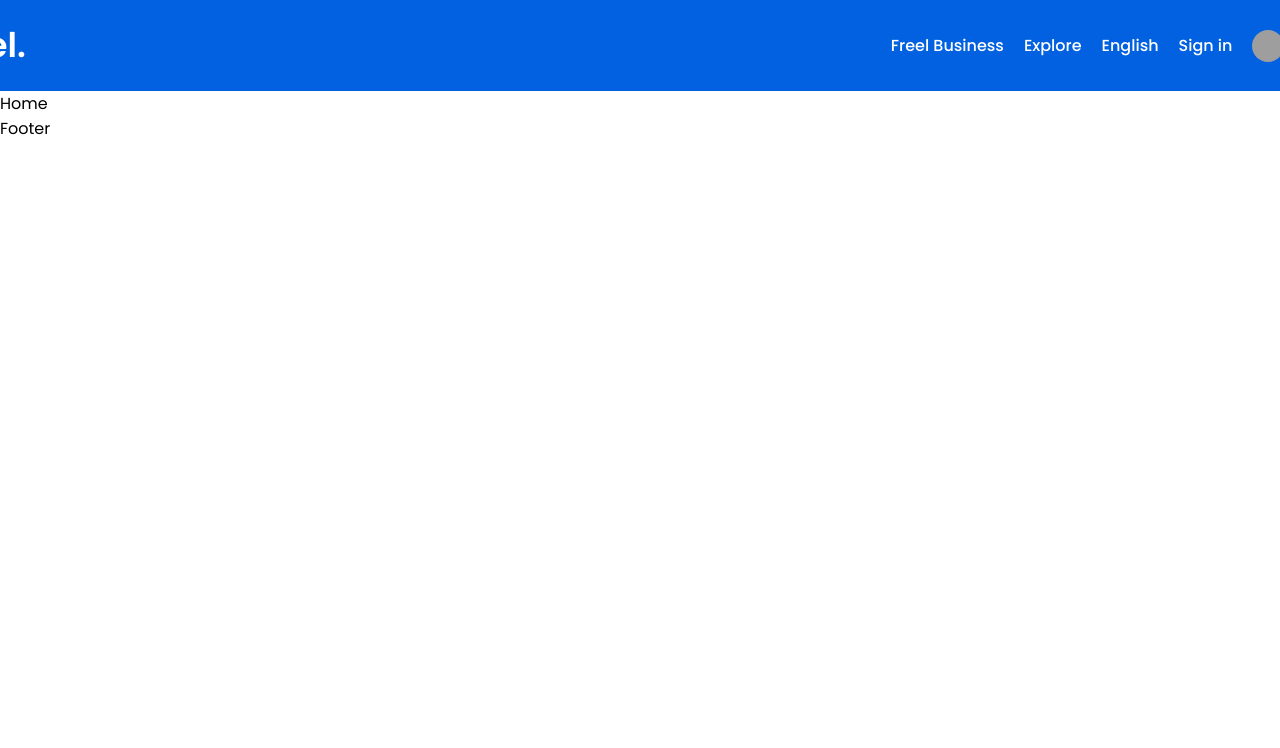
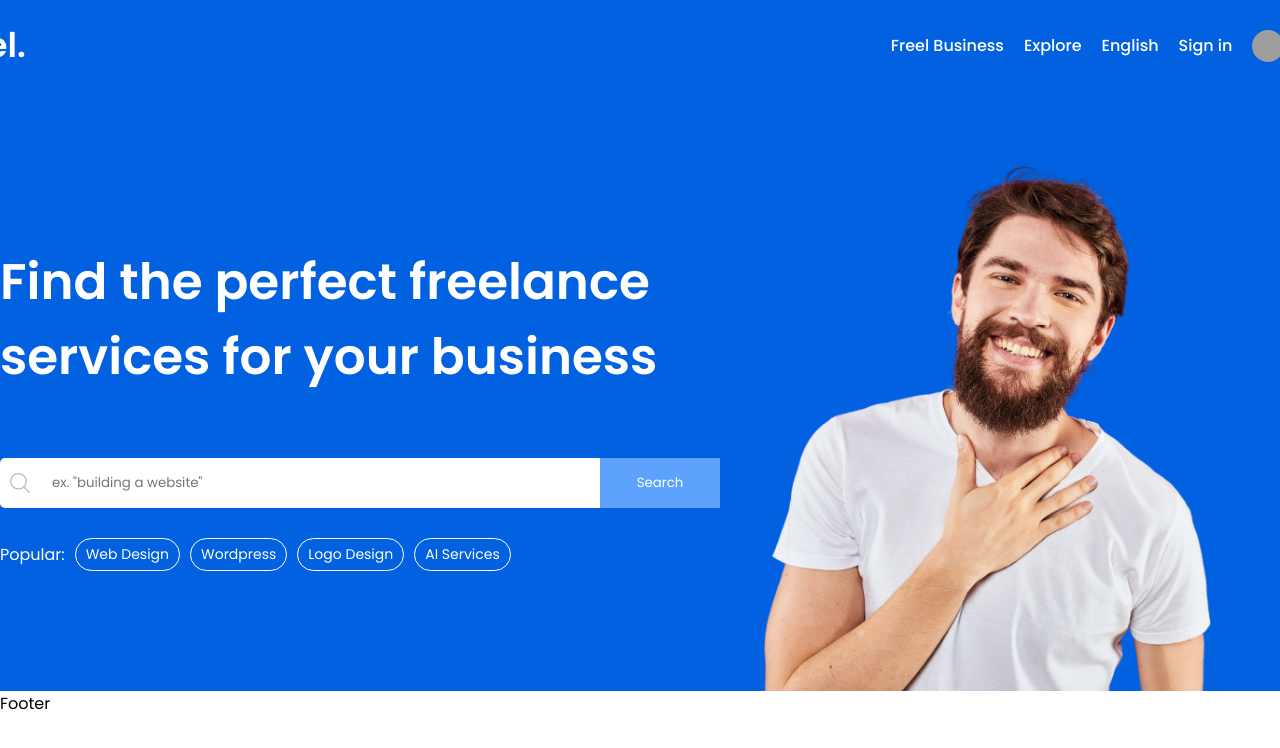
Before and after one commit to peppemig/freel-mern, a React (Vite) app: page / in a window 1280 px wide. Shown: the top 748 px of the page. Built offline with nearby package versions, Linux system fonts and the light colour scheme; grey boxes are pictures that could not be loaded.

Commit message:
added featured section

```diff
--- a/app.css
+++ b/app.css
@@ -8,3 +8,11 @@ body {
   text-decoration: none;
   color: inherit;
 }
+
+html {
+  scroll-behavior: smooth;
+}
+
+::-webkit-scrollbar {
+  display: none;
+}
--- /dev/null
+++ b/src/components/featured/Featured.jsx
@@ -0,0 +1,39 @@
+import React from 'react'
+import "./featured.css"
+import man from "../../../public/img/man.png"
+import search from "../../../public/img/search.png"
+
+const Featured = () => {
+  return (
+    <div className='featured'>
+        <div className="container">
+
+            {/* LEFT SECTION */}
+            <div className="left">
+                <h1>Find the perfect freelance services for your business</h1>
+                <div className="search">
+                    <div className="searchInput">
+                        <img src={search} alt=''/>
+                        <input type="text" placeholder='ex. "building a website"' />
+                    </div>
+                    <button>Search</button>
+                </div>
+                <div className="popular">
+                    <span>Popular:</span>
+                    <button>Web Design</button>
+                    <button>Wordpress</button>
+                    <button>Logo Design</button>
+                    <button>AI Services</button>
+                </div>
+            </div>
+
+            {/* RIGHT SECTION */}
+            <div className="right">
+                <img src={man} alt=''/>
+            </div>
+        </div>
+    </div>
+  )
+}
+
+export default Featured
--- /dev/null
+++ b/src/components/featured/featured.css
@@ -0,0 +1,103 @@
+.featured {
+    height: 600px;
+    display: flex;
+    justify-content: center;
+    color: white;
+    background-color: #0161E0;
+    overflow: hidden;
+}
+
+.container {
+    width: 1400px;
+    display: flex;
+    align-items: center;
+}
+
+.left {
+    display: flex;
+    flex-direction: column;
+    gap: 30px
+}
+
+.left > h1 {
+    font-size: 50px;
+}
+
+.search {
+    display: flex;
+    align-items: center;
+    justify-content: space-between;
+    background-color: white;
+    border-radius: 5px;
+}
+
+.searchInput {
+    display: flex;
+    align-items: center;
+    gap: 10px;
+}
+
+.searchInput > img {
+    width: 20px;
+    height: 20px;
+    margin: 10px;
+}
+
+.searchInput > input {
+    border: none;
+    outline: none;
+    font-family: inherit;
+}
+
+.search > button {
+    width: 120px;
+    height: 50px;
+    border: none;
+    background-color: #5da2fd;
+    color: white;
+    cursor: pointer;
+    font-family: inherit;
+}
+
+.popular {
+    display: flex;
+    align-items: center;
+    gap:10px
+}
+
+.popular > span {
+    font-weight: 400;
+}
+
+.popular > button {
+    color: white;
+    background-color: transparent;
+    border: 1px solid white;
+    padding: 5px 10px;
+    border-radius: 20px;
+    font-size: 14px;
+    cursor: pointer;
+    font-family: inherit;
+}
+
+.popular > button:hover {
+    color: #0161E0;
+    background-color: white;
+    border: 1px solid white;
+    padding: 5px 10px;
+    border-radius: 20px;
+    font-size: 14px;
+    cursor: pointer;
+    font-family: inherit;
+    transition: all 300ms ease-in;
+}
+
+.right {
+    height: 100%;
+}
+
+.right > img {
+    padding-top: 30px;
+    height: 100%;
+    object-fit: contain;
+}
--- a/src/components/navbar/Navbar.css
+++ b/src/components/navbar/Navbar.css
@@ -126,4 +126,6 @@ hr {
     gap: 10px;
     width: 200px;
     font-weight: 300;
+    -webkit-box-shadow: 5px 5px 15px 5px rgba(0,0,0,0.2);
+    box-shadow: 5px 5px 15px 5px rgba(0,0,0,0.2);
 }
--- a/src/components/navbar/Navbar.jsx
+++ b/src/components/navbar/Navbar.jsx
@@ -1,11 +1,13 @@
 import React, { useEffect, useState } from 'react'
-import { Link } from 'react-router-dom'
+import { Link, useLocation } from 'react-router-dom'
 import "./Navbar.css"
 
 const Navbar = () => {
 
     const [active, setActive] = useState(false)
     const [openMenu, setOpenMenu] = useState(false)
+
+    const {pathname} = useLocation()
 
     const isActive = () => {
         window.scrollY > 0 ? setActive(true) : setActive(false)
@@ -26,7 +28,7 @@ const Navbar = () => {
     }
 
   return (
-    <div className={active ? "navbarActive" : "navbar"}>
+    <div className={active || pathname !== "/" ? "navbarActive" : "navbar"}>
         <div className="container">
             <div className="logo">
                 <Link to="/" className='link'>
@@ -62,18 +64,19 @@ const Navbar = () => {
                 }
             </div>
         </div>
-        {active &&
+        {(active || pathname !== "/") &&
         <>
         <hr />
         <div className="menu">
-            <span>Test</span>
-            <span>Test</span>
-            <span>Test</span>
-            <span>Test</span>
-            <span>Test</span>
-            <span>Test</span>
-            <span>Test</span>
-            <span>Test</span>
+                <Link className='link' to="/">Graphics & Design</Link>
+                <Link className='link' to="/">Video & Animation</Link>
+                <Link className='link' to="/">Writing & Translation</Link>
+                <Link className='link' to="/">AI Services</Link>
+                <Link className='link' to="/">Digital Marketing</Link>
+                <Link className='link' to="/">Music & Audio</Link>
+                <Link className='link' to="/">Porgramming & Tech</Link>
+                <Link className='link' to="/">Business</Link>
+                <Link className='link' to="/">Lifestyle</Link>
         </div>
         </>
         }
--- a/src/pages/home/Home.jsx
+++ b/src/pages/home/Home.jsx
@@ -1,9 +1,12 @@
 import React from 'react'
+import Featured from '../../components/featured/Featured'
 import "./Home.scss"
 
 const Home = () => {
   return (
-    <div>Home</div>
+    <div className="home">
+      <Featured/>
+    </div>
   )
 }
 
```
Also changed, not shown: public/img/man.png (added), public/img/search.png (added).
